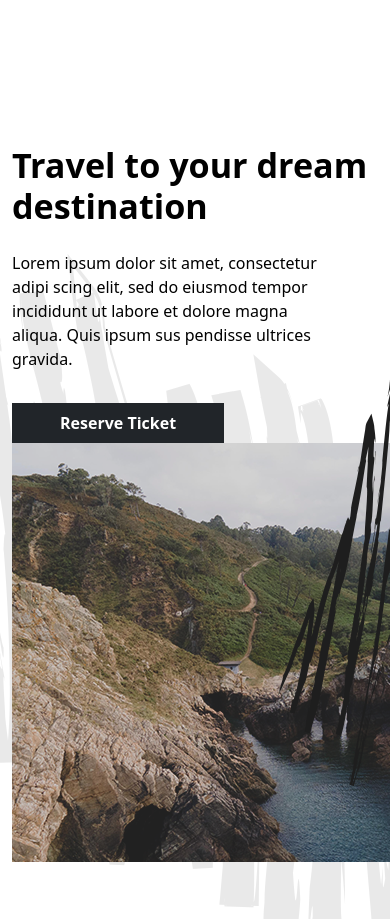
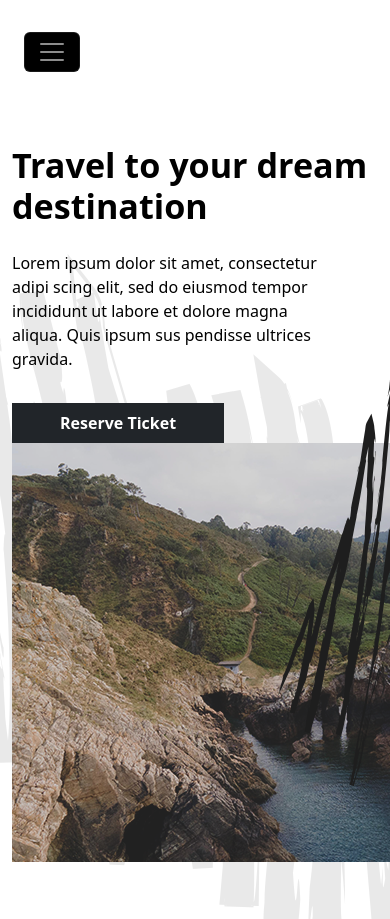
Before and after one commit to sam-th/my-log-travels, a plain HTML site: page index.html in a window 390 px wide. Shown: the top 919 px of the page. Drawn offline with nearby package versions, Linux system fonts and the light colour scheme.

Commit message:
css file updated

```diff
--- a/assets/css/index.css
+++ b/assets/css/index.css
@@ -14,7 +14,9 @@ img {
     user-select: none;
     -webkit-user-drag: none;
 }
-
+.navbar-toggler {
+    background-color: black;
+}
 .header {
     position: relative;
     margin-bottom: 190px;
```
